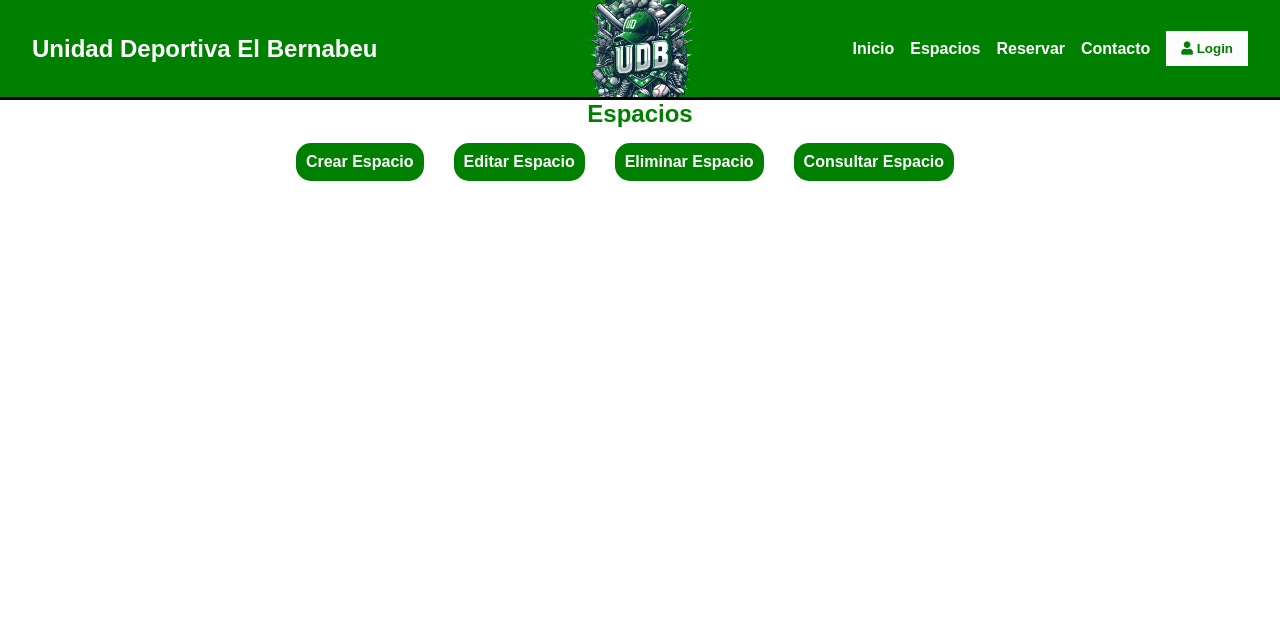
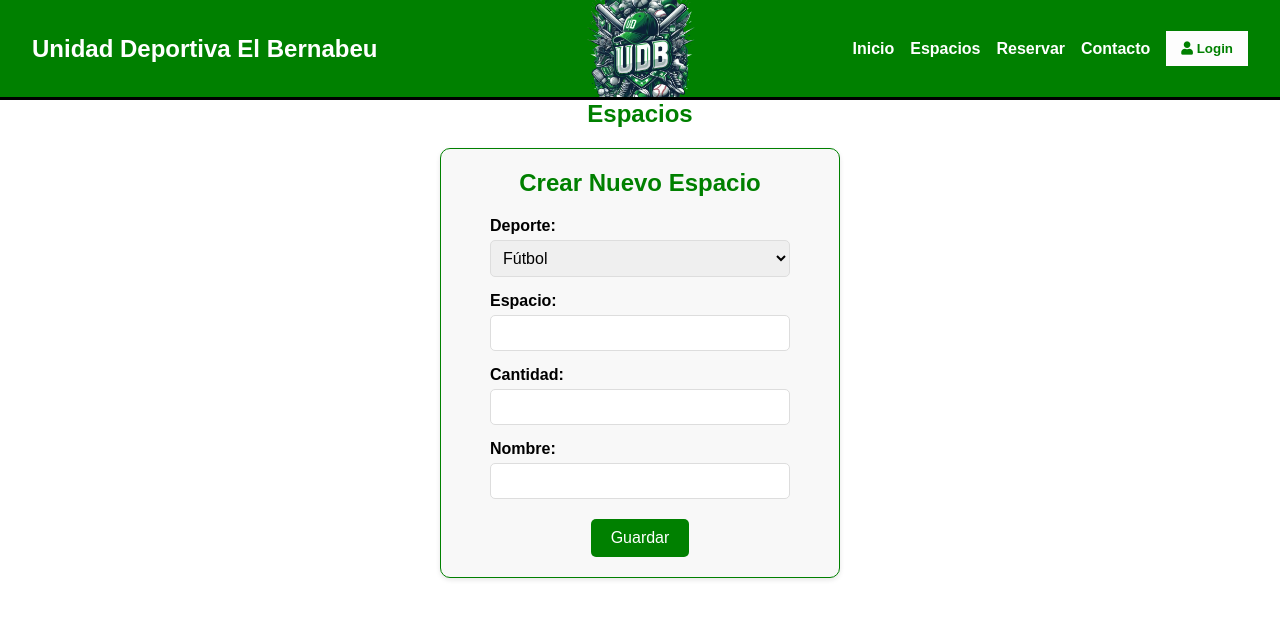
Before and after one commit to YoSuarezz/FrontEnd-RentaDeportiva, a React (Create React App) app: page /espacios in a window 1280 px wide. Both pictures are taken after a click on the button "Crear Espacio". Shown: the top 618 px of the page. Built offline with nearby package versions, Linux system fonts and the light colour scheme.

Commit message:
Creacion de la interfaz del formulario para crear un tipo de espacio deportivo

```diff
--- a/src/App.jsx
+++ b/src/App.jsx
@@ -1,4 +1,4 @@
-import React from 'react';
+import React, { useState } from 'react';
 import { BrowserRouter as Router, Routes, Route } from 'react-router-dom';
 import Navbar from './components/Navbar';
 import LoginBox from './components/LoginBox';
@@ -6,8 +6,8 @@ import Espacios from './components/Espacios';
 import './main.css';
 
 function App() {
-  const [showLoginBox, setShowLoginBox] = React.useState(false);
-  const [currentPage, setCurrentPage] = React.useState('home');
+  const [showLoginBox, setShowLoginBox] = useState(false);
+  const [currentPage, setCurrentPage] = useState('home');
 
   const handleNavigation = (page) => {
     setCurrentPage(page);
@@ -16,15 +16,18 @@ function App() {
     }
   };
 
+  const handleLoginButtonClick = () => {
+    setShowLoginBox(!showLoginBox);
+  };
+
   return (
     <Router>
       <div>
-        <Navbar onLoginClick={() => setShowLoginBox(true)} onNavigate={handleNavigation} />
+        <Navbar onLoginClick={handleLoginButtonClick} onNavigate={handleNavigation} />
         <Routes>
           <Route path="/espacios" element={<Espacios />} />
           {/* Definir otras rutas según la lógica de tu aplicación */}
         </Routes>
-        {currentPage === 'home'}
         {showLoginBox && <LoginBox />}
       </div>
     </Router>
--- /dev/null
+++ b/src/components/CrearEspacio.jsx
@@ -0,0 +1,54 @@
+import React, { useState } from 'react';
+
+const CrearEspacio = ({ onClose }) => {
+const [deporte, setDeporte] = useState('');
+const [espacio, setEspacio] = useState('');
+const [inventario, setInventario] = useState('');
+const [nombre, setNombre] = useState('');
+
+  // Función para manejar el envío del formulario
+const handleSubmit = (e) => {
+    e.preventDefault();
+    console.log('Deporte seleccionado:', deporte);
+    console.log('Espacio seleccionado:', espacio);
+    console.log('Inventario seleccionado:', inventario);
+    console.log('Nombre introducido:', nombre);
+    // Cerrar el formulario
+    onClose();
+};
+
+return (
+    <div className="formulario-crear-espacio">
+    <h2 className='titulo_crearespacio'>Crear Nuevo Espacio</h2>
+    <form onSubmit={handleSubmit} style={{ maxWidth: '300px', margin: '0 auto' }}>
+        <div className="form-group">
+        <label htmlFor="deporte">Deporte:</label>
+        <select id="deporte" value={deporte} onChange={(e) => setDeporte(e.target.value)}>
+            <option value="futbol">Fútbol</option>
+            <option value="tenis">Tenis</option>
+            <option value="natacion">Natación</option>
+            <option value="voleibol">Voleibol</option>
+            {/* Agregar más opciones según sea necesario */}
+        </select>
+        </div>
+        <div className="form-group">
+        <label htmlFor="espacio">Espacio:</label>
+        <input type="text" id="espacio" value={espacio} onChange={(e) => setEspacio(e.target.value)} />
+        </div>
+        <div className="form-group">
+        <label htmlFor="inventario">Cantidad:</label>
+        <input type="text" id="inventario" value={inventario} onChange={(e) => setInventario(e.target.value)} />
+        </div>
+        <div className="form-group">
+        <label htmlFor="nombre">Nombre:</label>
+        <input type="text" id="nombre" value={nombre} onChange={(e) => setNombre(e.target.value)} />
+        </div>
+        <div className="button-container">
+        <button type="submit" className='boton-guardar'>Guardar</button>
+        </div>
+    </form>
+    </div>
+);
+};
+
+export default CrearEspacio;
--- a/src/components/Espacios.jsx
+++ b/src/components/Espacios.jsx
@@ -1,17 +1,65 @@
-import React from 'react';
+import React, { useState } from 'react';
+import CrearEspacio from './CrearEspacio';
 
 const Espacios = () => {
+const [mostrarCrearEspacio, setMostrarCrearEspacio] = useState(false);
+const [mostrarEditarEspacio, setMostrarEditarEspacio] = useState(false);
+const [mostrarEliminarEspacio, setMostrarEliminarEspacio] = useState(false);
+const [mostrarConsultarEspacio, setMostrarConsultarEspacio] = useState(false);
+
+const handleMostrarCrearEspacio = () => {
+    setMostrarCrearEspacio(true);
+    setMostrarEditarEspacio(false);
+    setMostrarEliminarEspacio(false);
+    setMostrarConsultarEspacio(false);
+};
+
+const handleMostrarEditarEspacio = () => {
+    setMostrarCrearEspacio(false);
+    setMostrarEditarEspacio(true);
+    setMostrarEliminarEspacio(false);
+    setMostrarConsultarEspacio(false);
+};
+
+const handleMostrarEliminarEspacio = () => {
+    setMostrarCrearEspacio(false);
+    setMostrarEditarEspacio(false);
+    setMostrarEliminarEspacio(true);
+    setMostrarConsultarEspacio(false);
+};
+
+const handleMostrarConsultarEspacio = () => {
+    setMostrarCrearEspacio(false);
+    setMostrarEditarEspacio(false);
+    setMostrarEliminarEspacio(false);
+    setMostrarConsultarEspacio(true);
+};
+
 return (
     <div>
     <h2 className='espacio_banner'>Espacios</h2>
     <div className="contenedor-botones">
-        <button className="botones_espacios">Crear Espacio</button>
-        <button className="botones_espacios">Editar Espacio</button>
-        <button className="botones_espacios">Eliminar Espacio</button>
-        <button className="botones_espacios">Consultar Espacio</button>
+        {mostrarCrearEspacio ? (
+        <CrearEspacio onClose={() => setMostrarCrearEspacio(false)} />
+        ) : (
+        <>
+            <button onClick={handleMostrarCrearEspacio} className="botones_espacios">
+            Crear Espacio
+            </button>
+            <button onClick={handleMostrarEditarEspacio} className="botones_espacios">
+            Editar Espacio
+            </button>
+            <button onClick={handleMostrarEliminarEspacio} className="botones_espacios">
+            Eliminar Espacio
+            </button>
+            <button onClick={handleMostrarConsultarEspacio} className="botones_espacios">
+            Consultar Espacio
+            </button>
+        </>
+        )}
     </div>
-</div>
+    </div>
 );
 };
 
-export default Espacios;
+export default Espacios;
--- a/src/components/Navbar.jsx
+++ b/src/components/Navbar.jsx
@@ -1,6 +1,5 @@
 import React from 'react';
 import { Link } from 'react-router-dom';
-
 const Navbar = ({ onLoginClick, onNavigate }) => {
   return (
     <nav className="navbar">
@@ -39,5 +38,4 @@ const Navbar = ({ onLoginClick, onNavigate }) => {
     </nav>
   );
 };
-
 export default Navbar;
--- a/src/main.css
+++ b/src/main.css
@@ -133,3 +133,65 @@ text-decoration: underline;
   margin-right: 30px;
   margin-top: 15px;
 }
+
+.titulo_crearespacio {
+  text-align: center;
+  color: green;
+  margin-top: 15px;
+  margin-bottom: 15px;
+}
+
+.formulario-crear-espacio {
+  width: 100%;
+  max-width: 400px;
+  margin: 20px auto;
+  padding: 20px;
+  border: 1px solid green;
+  border-radius: 10px;
+  background-color: #f8f8f8;
+  box-shadow: 0 2px 5px rgba(0, 0, 0, 0.1);
+}
+
+.titulo_crearespacio {
+  color: green;
+  margin-top: 0;
+  margin-bottom: 20px;
+}
+
+.form-group {
+  margin-bottom: 15px;
+}
+
+label {
+  display: block;
+  font-weight: bold;
+  margin-bottom: 5px;
+}
+
+input[type="text"],
+select {
+  width: 100%;
+  padding: 8px;
+  font-size: 16px;
+  border-radius: 5px;
+  border: 1px solid #ddd;
+}
+
+.button-container {
+  text-align: center;
+  margin-top: 20px;
+}
+
+.boton-guardar {
+  background-color: green;
+  color: white;
+  padding: 10px 20px;
+  font-size: 16px;
+  border: none;
+  border-radius: 5px;
+  cursor: pointer;
+}
+
+.boton-guardar:hover {
+  background-color: #007700; /* Color más oscuro al pasar el cursor */
+}
```
